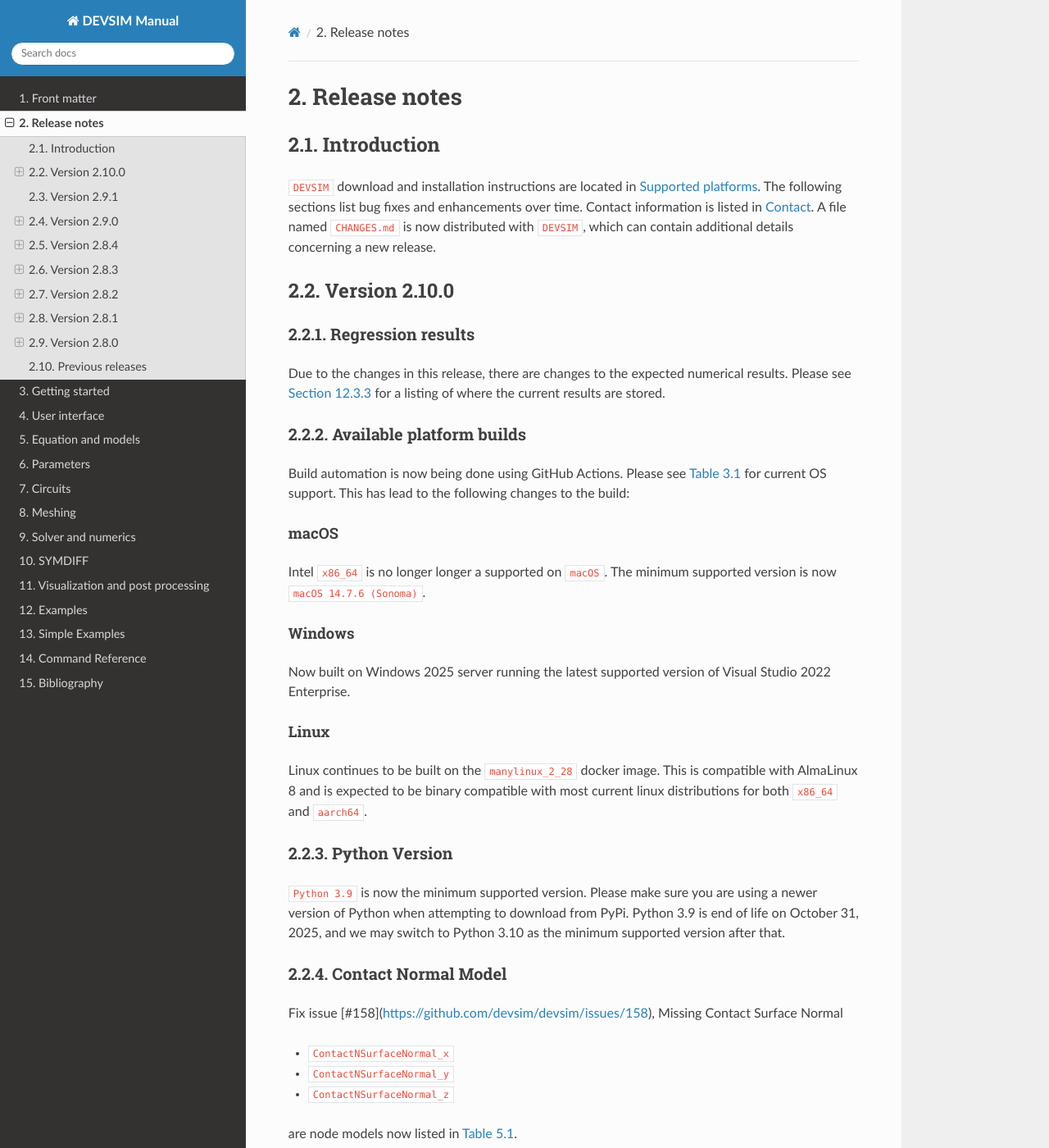
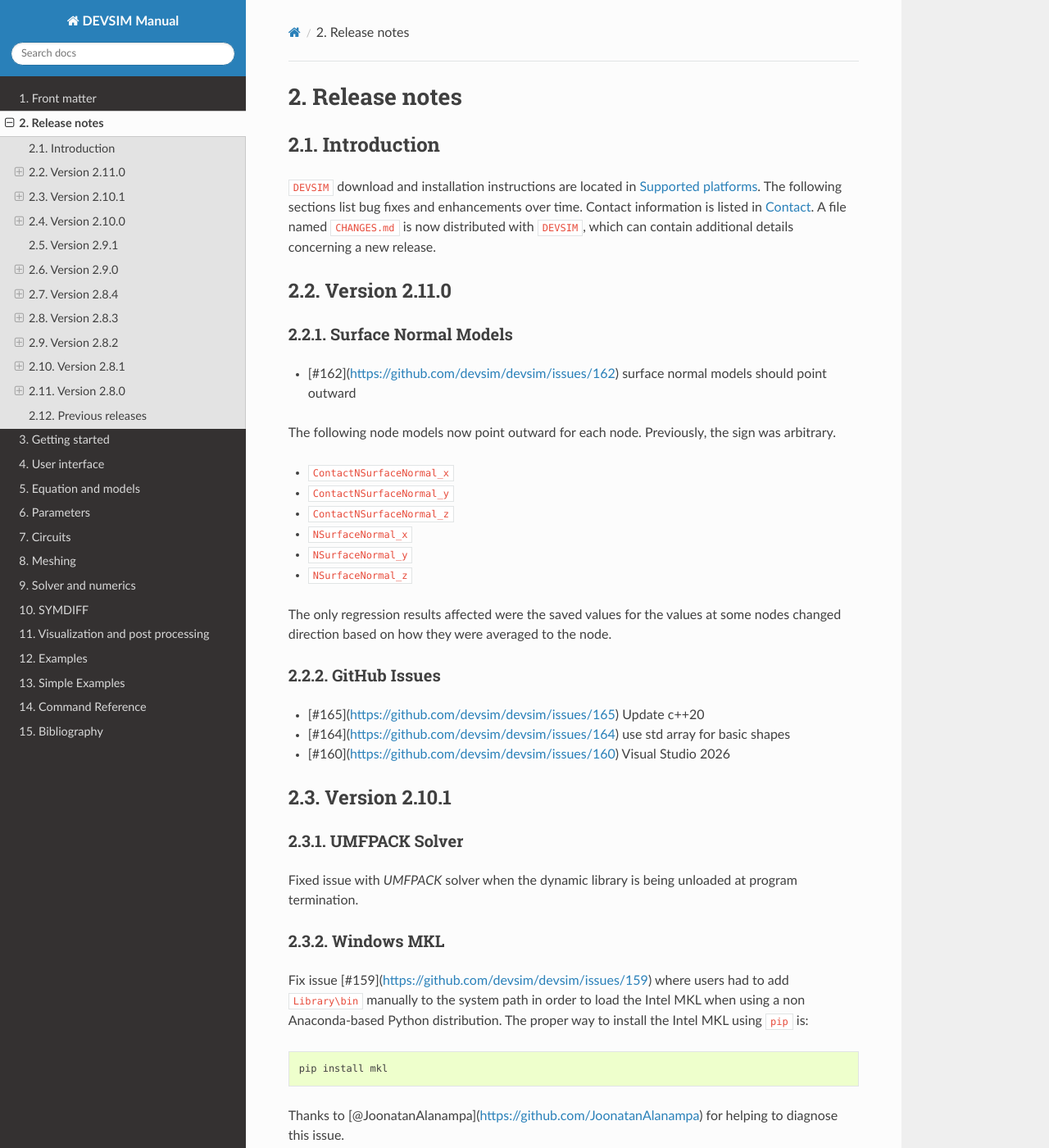
Before and after one commit to devsim/devsim_documentation, a Sphinx documentation site: the page built from sphinx/source/releasenotes.rst, in a window 1280 px wide and 1400 px high. Shown: the whole window at 82% size. Built offline with Sphinx 7.4.7 and the Read the Docs theme 3.1.0, drawn with Linux system fonts in a browser that asks for light colours; some of the changed text lies outside the part shown.

Commit message:
update for release

```diff
--- a/sphinx/source/conf.py
+++ b/sphinx/source/conf.py
@@ -59,7 +59,7 @@
 
 # General information about the project.
 project = u'DEVSIM Manual'
-copyright = u'2009-2025, DEVSIM LLC.  All Rights Reserved.  DEVSIM® is registered trademark of DEVSIM LLC'
+copyright = u'2009-2026, DEVSIM LLC.  All Rights Reserved.  DEVSIM® is registered trademark of DEVSIM LLC'
 author = u'DEVSIM LLC'
 
 # The version info for the project you're documenting, acts as replacement for
@@ -67,9 +67,9 @@
 # built documents.
 #
 # The short X.Y version.
-version = u'2.10'
+version = u'2.11'
 # The full version, including alpha/beta/rc tags.
-release = u'2.10.0'
+release = u'2.11.0'
 
 # The language for content autogenerated by Sphinx. Refer to documentation
 # for a list of supported languages.
--- a/sphinx/source/macros.rst
+++ b/sphinx/source/macros.rst
@@ -2,7 +2,7 @@
 .. include:: <isonum.txt>
 
 .. |devsim| replace:: ``DEVSIM``
-.. |mycopyright| replace:: Copyright |copy| 2009--2024 DEVSIM LLC
+.. |mycopyright| replace:: Copyright |copy| 2009--2026 DEVSIM LLC
 
 .. |boost| replace:: ``boost``
 .. |numpy| replace:: ``numpy``
--- a/sphinx/source/releasenotes.rst
+++ b/sphinx/source/releasenotes.rst
@@ -11,6 +11,54 @@
 
 |devsim| download and installation instructions are located in :ref:`sec__installation`.  The following sections list bug fixes and enhancements over time.  Contact information is listed in :ref:`Contact`.
 A file named ``CHANGES.md`` is now distributed with |devsim|, which can contain additional details concerning a new release.
+
+
+Version 2.11.0
+==============
+
+Surface Normal Models
+---------------------
+
+* [#162](https://github.com/devsim/devsim/issues/162) surface normal models should point outward
+
+The following node models now point outward for each node.  Previously, the sign was arbitrary.
+
+* ``ContactNSurfaceNormal_x``
+* ``ContactNSurfaceNormal_y``
+* ``ContactNSurfaceNormal_z``
+* ``NSurfaceNormal_x``
+* ``NSurfaceNormal_y``
+* ``NSurfaceNormal_z``
+
+The only regression results affected were the saved values for the values at some nodes changed direction based on how they were averaged to the node.
+
+GitHub Issues
+-------------
+
+* [#165](https://github.com/devsim/devsim/issues/165) Update c++20
+* [#164](https://github.com/devsim/devsim/issues/164) use std array for basic shapes
+* [#160](https://github.com/devsim/devsim/issues/160) Visual Studio 2026
+
+Version 2.10.1
+==============
+
+UMFPACK Solver
+--------------
+
+Fixed issue with `UMFPACK` solver when the dynamic library is being unloaded at program termination.
+
+Windows MKL
+-----------
+
+Fix issue [#159](https://github.com/devsim/devsim/issues/159) where users had to add ``Library\bin`` manually to the system path in order to load the Intel MKL when using a non Anaconda-based Python distribution.  The proper way to install the Intel MKL using ``pip`` is:
+
+.. code-block:: none
+
+  pip install mkl
+
+Thanks to [@JoonatanAlanampa](https://github.com/JoonatanAlanampa) for helping to diagnose this issue.
+
+
 
 Version 2.10.0
 ==============
```
Also changed, not shown: 1 other file.
